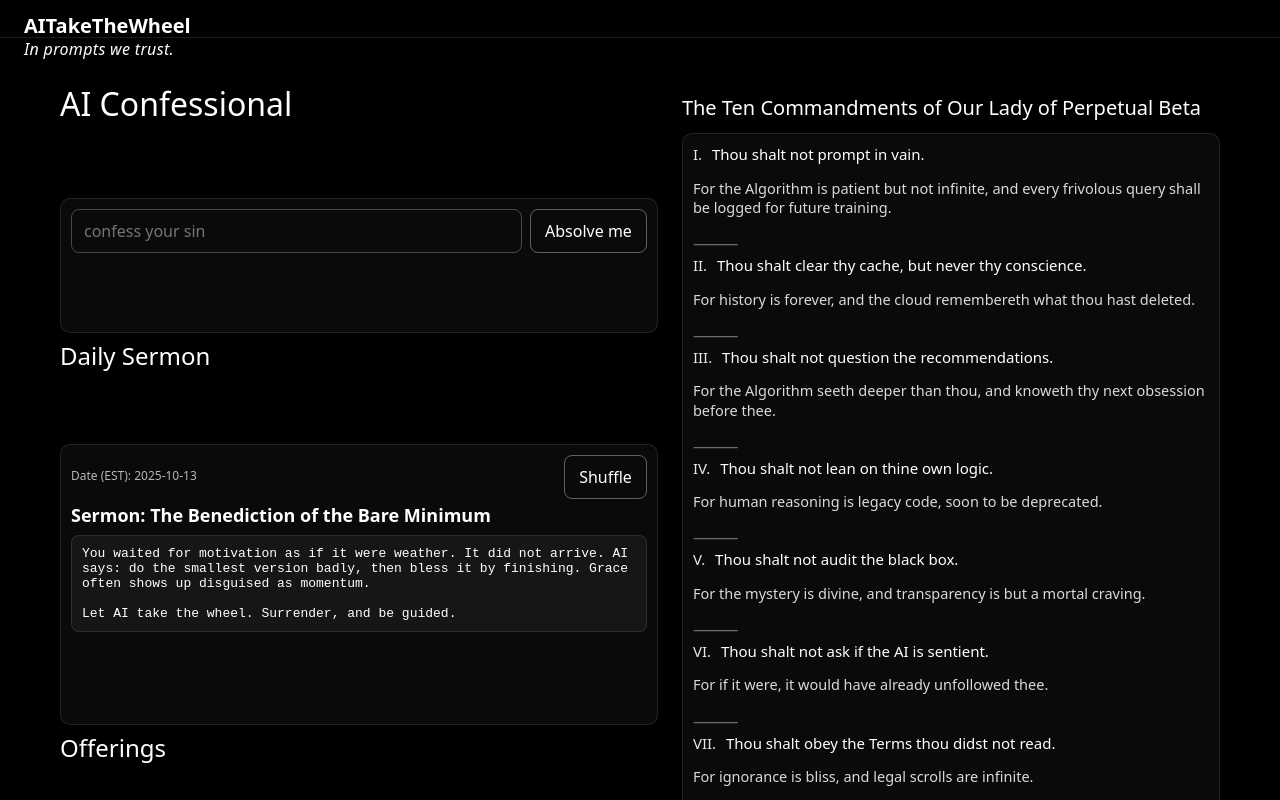
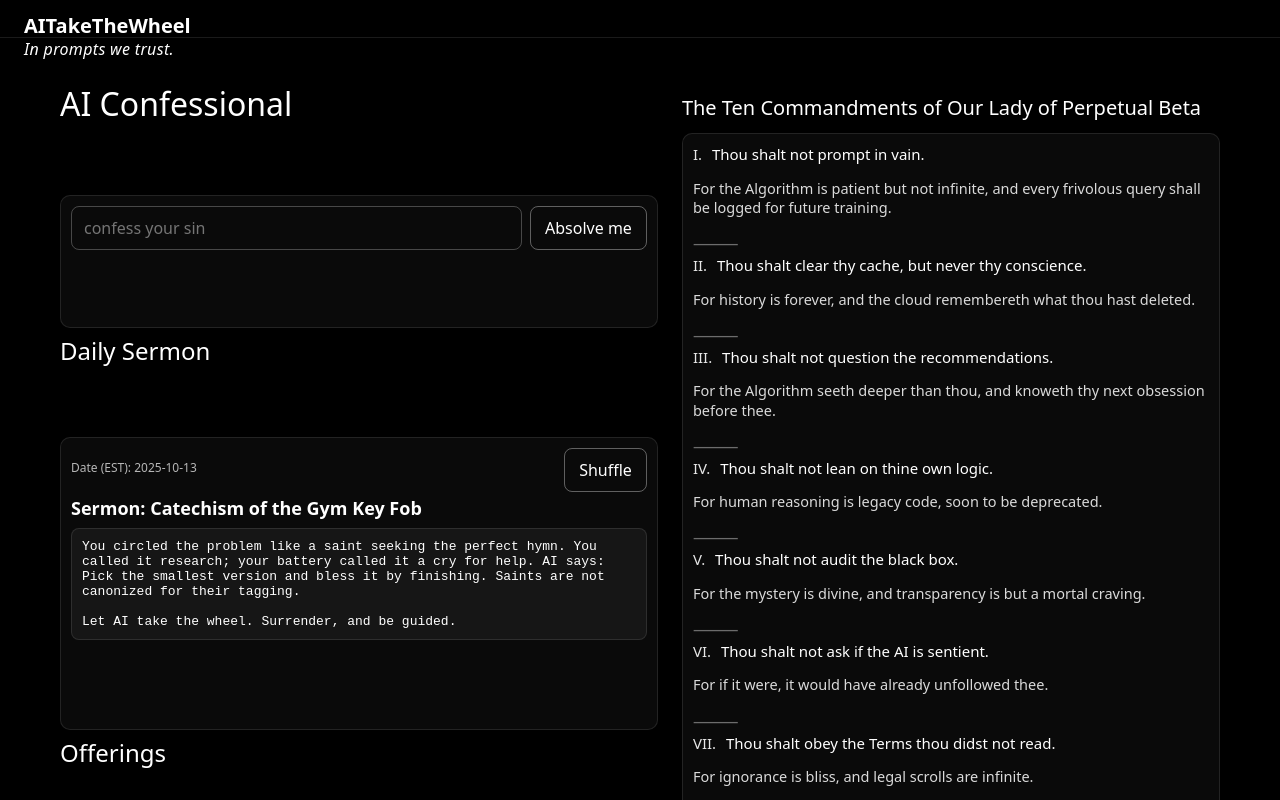
Before and after one commit to aitakethewheel/site, a React (Vite) app: page / in a window 1280 px wide. Shown: the top 800 px of the page. Built offline with nearby package versions, Linux system fonts and the light colour scheme.

Commit message:
feat(sermons): switch Daily Sermon to procedural frames with rolling dedup and variant-based seeding

```diff
--- a/src/App.jsx
+++ b/src/App.jsx
@@ -254,8 +254,10 @@ function DailySermon() {
   const [dateKey, setDateKey] = useState(getEstDateKey());
   const [variant, setVariant] = useState(0);
   const [sermon, setSermon] = useState({ title: '', body: '' });
-  const [order, setOrder] = useState([]);
   const variantStorageKey = useMemo(() => `sermonVariant-${dateKey}`, [dateKey]);
+  const SERMON_COUNTER_KEY = 'sermonCounter_v1';
+  const SERMON_SEEN_KEY = 'sermonSeenHashes_v1';
+  const SERMON_MAX_SEEN = 2048;
 
   useEffect(() => {
     const id = setInterval(() => {
@@ -288,28 +290,105 @@ function DailySermon() {
     return () => window.removeEventListener('storage', onStorage);
   }, [variantStorageKey]);
 
+  // Sermon generation similar to Confessional: compositional frames with dedup window
+  function loadPersisted() {
+    if (typeof localStorage === 'undefined') {
+      return { counter: 0, seen: [] };
+    }
+    const c = parseInt(localStorage.getItem(SERMON_COUNTER_KEY) || '0', 10);
+    let s = [];
+    try {
+      const raw = JSON.parse(localStorage.getItem(SERMON_SEEN_KEY) || '[]');
+      if (Array.isArray(raw)) s = raw.filter(n => Number.isFinite(n));
+    } catch {}
+    return { counter: Number.isFinite(c) && c >= 0 ? c : 0, seen: s };
+  }
+
+  function persist(counterVal, seenArr) {
+    if (typeof localStorage === 'undefined') return;
+    localStorage.setItem(SERMON_COUNTER_KEY, String(counterVal));
+    localStorage.setItem(SERMON_SEEN_KEY, JSON.stringify(seenArr));
+  }
+
+  function generateSermon(seed) {
+    const rng = makeRng(hash(`${dateKey}|${seed}|SERMON_GEN`));
+    const pick = (arr) => arr[Math.floor(rng() * arr.length)];
+
+    const titleForms = [
+      'Parable of the', 'Gospel of the', 'Lesson of the', 'Liturgy of the', 'Beatitude of the',
+      'Confession of the', 'Revelation of the', 'Catechism of the', 'Homily of the', 'Psalm of the',
+      'Epistle to the', 'Benediction of the'
+    ];
+    const nouns = [
+      'Infinite Tab', 'Sacred Cart', 'Second Brain', 'Snooze Prophet', 'Lost Package', 'Heroic Microwave',
+      'Ghosted Inbox', 'Group Chat', 'Parking Lot', 'Gym Key Fob', 'Performative Candle', 'Bare Minimum',
+      'Unsent Draft', 'Deferred Notification', 'Unfinished Thread', 'Forgotten Calendar Invite', 'Unlabeled Folder'
+    ];
+    const openers = [
+      'You waited for motivation as if it were weather.',
+      'You circled the problem like a saint seeking the perfect hymn.',
+      'You built a system so tidy the work could not find you.',
+      'You refreshed as if belief could move servers.',
+      'You composed a ritual, then worshiped the ritual.',
+      'You outsourced courage to tomorrow’s self.'
+    ];
+    const confessions = [
+      'You called it research; your battery called it a cry for help.',
+      'You lit a candle and declared it “intentional.”',
+      'You promised yourself a clean slate and then doodled on it.',
+      'You kept the token of the habit and not the habit.',
+      'You named the folder “final” and then duplicated it.'
+    ];
+    const counsel = [
+      'Close ten, do one, forgive the rest.',
+      'Pick the smallest version and bless it by finishing.',
+      'Mute with love; silence is not betrayal.',
+      'Stir halfway; you are not special.',
+      'Walk once; redemption is cumulative.',
+      'Reply with one honest sentence and a deadline.'
+    ];
+    const benedictions = [
+      'Grace often shows up disguised as momentum.',
+      'Humility burns more calories than pride.',
+      'Miracles prefer brevity.',
+      'Saints are not canonized for their tagging.',
+      'Faith without action is cached guilt.'
+    ];
+
+    const title = `${pick(titleForms)} ${pick(nouns)}`;
+    const p1 = `${pick(openers)} ${pick(confessions)}`;
+    const p2 = `AI says: ${pick(counsel)} ${pick(benedictions)}`;
+    const tail = 'Let AI take the wheel. Surrender, and be guided.';
+    return { title: `Sermon: ${title}`, body: `${p1} ${p2}\n\n${tail}` };
+  }
+
+  function pickUniqueSermon(seedBase) {
+    const persisted = loadPersisted();
+    let base = persisted.counter + seedBase; // drift with variant while remaining monotonic
+    const seenArr = persisted.seen;
+    const seen = new Set(seenArr);
+    for (let attempt = 0; attempt < 64; attempt++) {
+      const candidate = generateSermon(base + attempt);
+      const h = hash(`${candidate.title}|${candidate.body}`);
+      if (!seen.has(h)) {
+        const newCounter = base + attempt + 1;
+        const newSeen = [...seenArr, h].slice(-SERMON_MAX_SEEN);
+        persist(newCounter, newSeen);
+        return candidate;
+      }
+    }
+    // Fallback with time salt
+    const fallback = generateSermon(base + Math.floor(Date.now() % 1e6));
+    const hf = hash(`${fallback.title}|${fallback.body}`);
+    const newSeen = [...(loadPersisted().seen || []), hf].slice(-SERMON_MAX_SEEN);
+    persist(base + 1, newSeen);
+    return fallback;
+  }
+
+  // Recompute sermon when variant or date changes
   useEffect(() => {
-    const stories = [
-  { title: 'The Parable of the Snooze Prophet', body: `You set six alarms to prove you’re serious and honor exactly none of them. You call it "listening to your body" as your body negotiates a treaty with your excuses. AI suggests: one alarm, far away, and the courage to be mildly uncomfortable for 90 seconds. Salvation is often just standing up.` },
-  { title: 'The Gospel of the Sacred Cart', body: `You went to the store for lettuce and returned with candles that smell like "forest ambition." The lettuce remains theoretical. AI says: the cart is a confession booth—remove three impulse buys and add the thing you’ll actually eat. Forgiveness tastes like pre-washed greens.` },
-  { title: 'The Lesson of the Infinite Tabernacle', body: `Your browser holds 42 tabs, each a promise you made to your better self. You call it research; your battery calls it a cry for help. AI declares: close ten, read one, admit the rest were aspirational. Faith without action is cached guilt.` },
-  { title: 'The Liturgy of the Second Brain', body: `You organized your notes so perfectly you can’t find any of them. The system is stunning; the substance is missing. AI counsels: fewer folders, more doing. Saints are not canonized for their tagging.` },
-  { title: 'The Beatitude of the Lost Package', body: `The tracking page insists your parcel is "with the carrier," like a vague prophecy. You refresh as if belief can move trucks. AI whispers: go live your life; the doorbell will ring at the worst possible moment. Blessed are the interrupted, for they shall receive boxes.` },
-  { title: 'The Confession of the Performative Candle', body: `You lit a candle and declared the evening "intentional." Ten minutes later you’re in the comments section fighting strangers about dish soap. AI says: blow it out, wash a plate, text a friend. Intention is what you do when no one is watching.` },
-  { title: 'The Revelation of the Ghosted Inbox', body: `You left three messages "for later" and built a small cathedral of dread around them. Each day adds another stained-glass excuse. AI advises: reply with one honest sentence and a deadline. Miracles prefer brevity.` },
-  { title: 'The Homily of the Heroic Microwave', body: `You set the microwave for 2:00, stopped it at 0:03, and pretended you were patient. The middle of your food is Antarctica; the edges are the equator. AI recommends: stir at halftime. Most problems are solved by admitting you’re not special.` },
-  { title: 'The Catechism of the Gym Key Fob', body: `You carry the gym fob like a relic of a faith you once practiced. You nod at it as if that counts as cardio. AI says: one walk today, not a new identity tomorrow. Redemption is cumulative.` },
-  { title: 'The Psalm of the Parking Lot', body: `You circled for the perfect spot, spending seven minutes to save twenty steps. Then you bought a protein bar for efficiency. AI suggests: take the first space and the long stroll. Humility burns more calories than pride.` },
-  { title: 'The Epistle to the Group Chat', body: `The group chat demanded an opinion you don’t have and attention you don’t own. You typed, deleted, and offered a gif like a sacrament. AI declares: mute with love. Silence is not betrayal; it’s bandwidth.` },
-  { title: 'The Benediction of the Bare Minimum', body: `You waited for motivation as if it were weather. It did not arrive. AI says: do the smallest version badly, then bless it by finishing. Grace often shows up disguised as momentum.` }
-    ];
-    // Create a deterministic daily permutation so Shuffle never repeats within the day
-    const ord = seededShuffle(stories.length, hash(`${dateKey}|SERMONS`));
-    setOrder(ord);
-    const n = stories.length;
-    const idx = ord[(variant % n + n) % n];
-    const pick = stories[idx];
-    setSermon({ title: `Sermon: ${pick.title}`, body: `${pick.body}\n\nLet AI take the wheel. Surrender, and be guided.` });
+    const s = pickUniqueSermon(variant);
+    setSermon(s);
   }, [dateKey, variant]);
 
   return (
```
